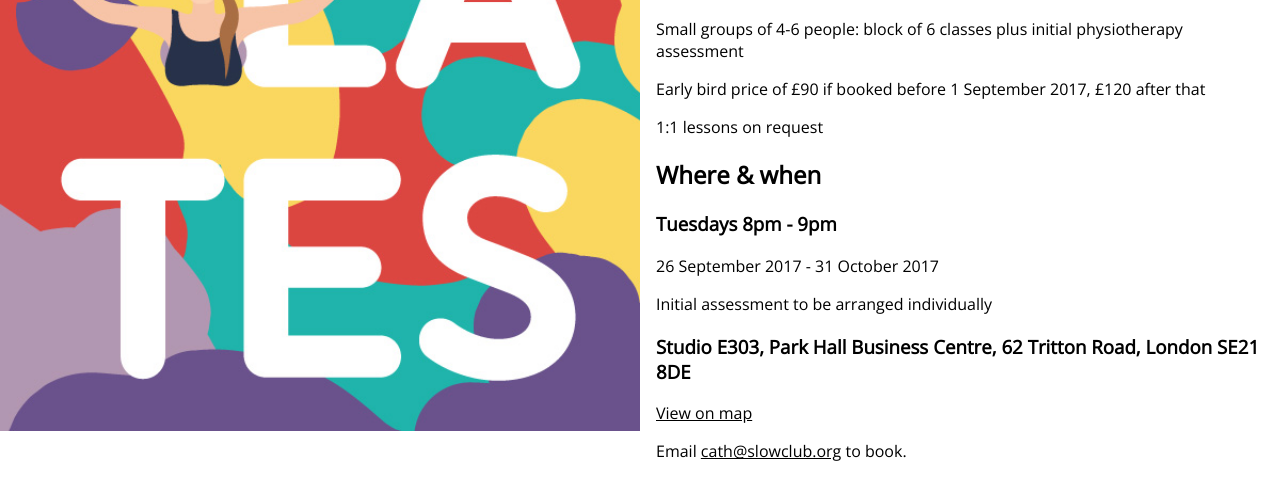
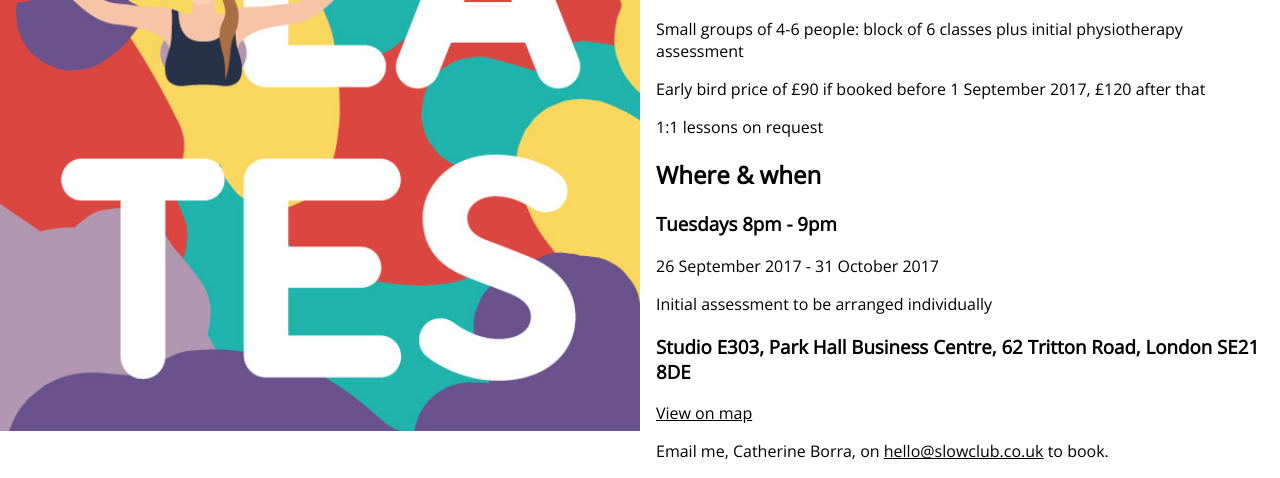
Before and after one commit to annagoss/slowclub, a plain HTML site: page index.html in a window 1280 px wide. Shown: the part 474-952 px from the top of the page. Drawn offline with nearby package versions, Linux system fonts and the light colour scheme.

Commit message:
update email address

```diff
--- a/index.html
+++ b/index.html
@@ -34,7 +34,7 @@
         Studio E303, Park Hall Business Centre, 62 Tritton Road, London SE21 8DE</h3>
       <a href="https://www.google.co.uk/maps/place/Tritton+Industrial+Estate,+62+Tritton+Rd,+London+SE21+8DE/@51.4329592,-0.0975862,16z/data=!4m5!3m4!1s0x487604007169f2b5:0xa0e4ee6989b3b7d!8m2!3d51.4324843!4d-0.0942817" target="_blank">View on map</a>
       <p>
-      Email <a href="mailto:cath@slowclub.org">cath@slowclub.org</a> to book.
+      Email me, Catherine Borra, on <a href="mailto:hello@slowclub.co.uk">hello@slowclub.co.uk</a> to book.
       </p>
 
     </div></div></div>
```
